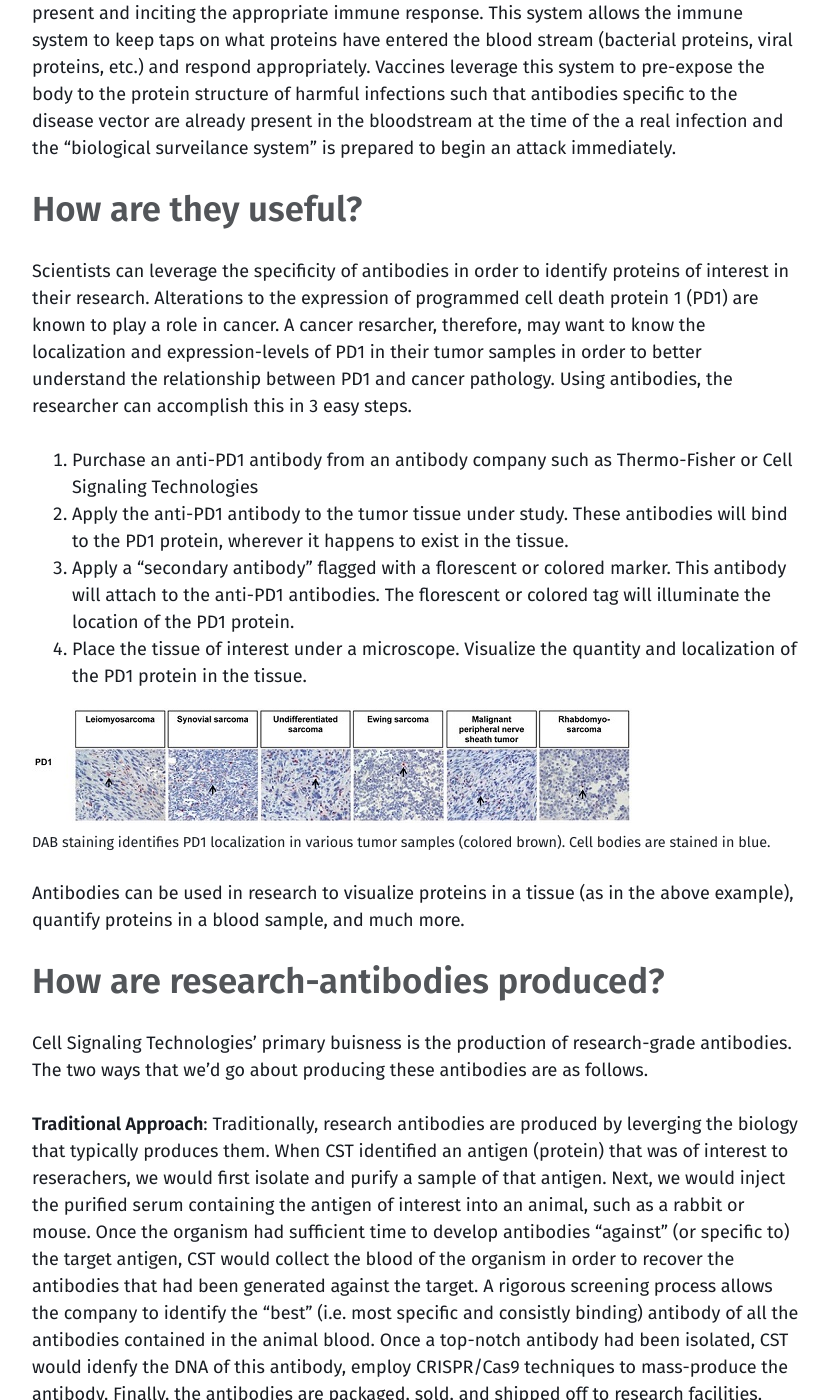
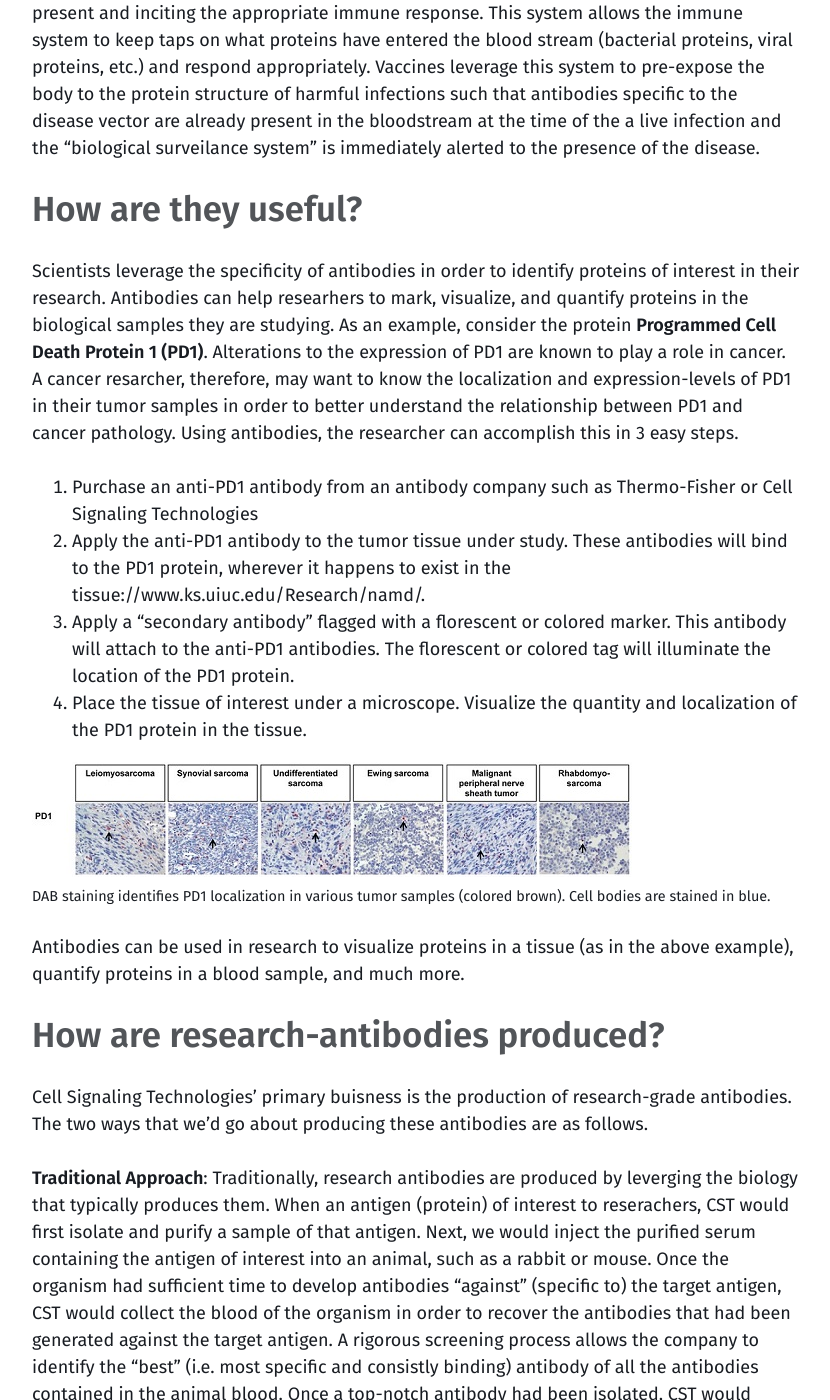
Before and after one commit to kenneym/kenneym.github.io, a Jekyll site: the page built from antibody-background.md, in a window 1280 px wide and 1400 px high, scrolled down 2310 px. Shown: the whole window, without its empty margins (40-870 px from the left). Built offline with Jekyll 4.4.1, drawn with Linux system fonts in a browser that asks for light colours; some of the changed text lies outside the part shown.

```diff
--- a/antibody-background.md
+++ b/antibody-background.md
@@ -6,18 +6,18 @@ permalink: /antibody-background
 ---
 This page provides a background on what antibodies are, how they are used in research, and state-of-the-art protocols on procuding them.
 
-## What are antibodies?:
+## What are antibodies?
 Antibodies are a class of proteins developed by immune cells in the body which act as a biological surveilance system. Whenever a novel protein (or "antigen") enters into the bloodstream, specialized cells such as macrophages and dendritic cells capture the protein and break it down in order to expose its structure. Once this process is complete, the broken-down antigen is presented to cells called Beta-Lymphocytes (or, more simply, "B-cells"). These B-cells produce antibodies with varying structures -- each with a different amino-acid sequence lining the variable region of the antibody -- in attempt to create an antibody with a variable region that is capable of binding specifically to a particular protein subunit of the antigen target.
 
 {% include image.html url="/assets/images/antibodies.png" description="The location of the antigen-binding site marks the variable region of the antibody. B-cells vary the amino acid sequence at the variable region in attempt to produce an antibody with the correct protein conformation to bind the target antigen. Each B-cell is responsible for generating an antibody to bind just one epitope (binding region) of the target antigen. Collectively, the B-cells to which the antigen is exposed produce antibodies against many components of the same target protein." %}
 
-Once properly-binding antibodies have been generated, B-cells release them into the bloodstream. Whenever the foreign protein enters into the bloodstream, antibodies specific to that foreign protein will bind, alerting the immune system that the foreign protein is present and inciting the appropriate immune response. This system allows the immune system to keep taps on what proteins have entered the blood stream (bacterial proteins, viral proteins, etc.) and respond appropriately. Vaccines leverage this system to pre-expose the body to the protein structure of harmful infections such that antibodies specific to the disease vector are already present in the bloodstream at the time of the a real infection and the "biological surveilance system" is prepared to begin an attack immediately.
+Once properly-binding antibodies have been generated, B-cells release them into the bloodstream. Whenever the foreign protein enters into the bloodstream, antibodies specific to that foreign protein will bind, alerting the immune system that the foreign protein is present and inciting the appropriate immune response. This system allows the immune system to keep taps on what proteins have entered the blood stream (bacterial proteins, viral proteins, etc.) and respond appropriately. Vaccines leverage this system to pre-expose the body to the protein structure of harmful infections such that antibodies specific to the disease vector are already present in the bloodstream at the time of the a live infection and the "biological surveilance system" is immediately alerted to the presence of the disease.
 
 ## How are they useful?
-Scientists can leverage the specificity of antibodies in order to identify proteins of interest in their research. Alterations to the expression of programmed cell death protein 1 (PD1) are known to play a role in cancer. A cancer resarcher, therefore, may want to know the localization and expression-levels of PD1 in their tumor samples in order to better understand the relationship between PD1 and cancer pathology. Using antibodies, the researcher can accomplish this in 3 easy steps.
+Scientists leverage the specificity of antibodies in order to identify proteins of interest in their research. Antibodies can help researhers to mark, visualize, and quantify proteins in the biological samples they are studying. As an example, consider the protein **Programmed Cell Death Protein 1 (PD1)**. Alterations to the expression of PD1 are known to play a role in cancer. A cancer resarcher, therefore, may want to know the localization and expression-levels of PD1 in their tumor samples in order to better understand the relationship between PD1 and cancer pathology. Using antibodies, the researcher can accomplish this in 3 easy steps.
 
 1. Purchase an anti-PD1 antibody from an antibody company such as Thermo-Fisher or Cell Signaling Technologies
-2. Apply the anti-PD1 antibody to the tumor tissue under study. These antibodies will bind to the PD1 protein, wherever it happens to exist in the tissue.
+2. Apply the anti-PD1 antibody to the tumor tissue under study. These antibodies will bind to the PD1 protein, wherever it happens to exist in the tissue://www.ks.uiuc.edu/Research/namd/.
 3. Apply a "secondary antibody" flagged with a florescent or colored marker. This antibody will attach to the anti-PD1 antibodies. The florescent or colored tag will illuminate the location of the PD1 protein.
 4. Place the tissue of interest under a microscope. Visualize the quantity and localization of the PD1 protein in the tissue.
 
@@ -28,15 +28,16 @@ Antibodies can be used in research to visualize proteins in a tissue (as in the
 ## How are research-antibodies produced?
 Cell Signaling Technologies' primary buisness is the production of research-grade antibodies. The two ways that we'd go about producing these antibodies are as follows.
 
-**Traditional Approach**: Traditionally, research antibodies are produced by leverging the biology that typically produces them. When CST identified an antigen (protein) that was of interest to reserachers, we would first isolate and purify a sample of that antigen. Next, we would inject the purified serum containing the antigen of interest into an animal, such as a rabbit or mouse. Once the organism had sufficient time to develop antibodies "against" (or specific to) the target antigen, CST would collect the blood of the organism in order to recover the antibodies that had been generated against the target. A rigorous screening process allows the company to identify the "best" (i.e. most specific and consistly binding) antibody of all the antibodies contained in the animal blood. Once a top-notch antibody had been isolated, CST would idenfy the DNA of this antibody, employ CRISPR/Cas9 techniques to mass-produce the antibody. Finally, the antibodies are packaged, sold, and shipped off to research facilities.
+**Traditional Approach**: Traditionally, research antibodies are produced by leverging the biology that typically produces them. When an antigen (protein) of interest to reserachers, CST would first isolate and purify a sample of that antigen. Next, we would inject the purified serum containing the antigen of interest into an animal, such as a rabbit or mouse. Once the organism had sufficient time to develop antibodies "against" (specific to) the target antigen, CST would collect the blood of the organism in order to recover the antibodies that had been generated against the target antigen. A rigorous screening process allows the company to identify the "best" (i.e. most specific and consistly binding) antibody of all the antibodies contained in the animal blood. Once a top-notch antibody had been isolated, CST would idenfy the DNA of this antibody, employ CRISPR/Cas9 techniques to mass-produce the antibody. Finally, the antibodies are packaged, sold, and shipped off to research facilities.
 
 ![polyclonal_process](/assets/images/Polyclonal-Project-Process.jpg)
 
 **Modern Biotechnological Approach**: The more modern method of antibody production replaces live immune systems with manual design and modern biotechnological techniques. CST and many other antibody companies are beginning to employ a method in which antibody genetics are designed from scratch. In this method, our researchers start with a "template" antibody DNA sequence. They then study the structure of the target antigen, and attempt to modify the amino-acid sequence at the variable region of the template in order to create an antibody that will bind properly. The antibody design process is challenging, and our researchers must rely on their knowledge on the chemical principles of binding affinity, taking into acount the acidity, hydrophobicity, and placement of the amino acids chosen to compose the antibody variable region. Once an amino acid sequence is chosen, our researchers use CRISPR/Cas9 techniques to produce the newly designed antibody. Several testing and redesign phases ensue until a high-quality antibody results. *Overall, this method is both faster and more cost-effective than using live organisms if implemented properly.*
 
-**In-Silico Approach**: The most modern and promising approach to antibody design involves the use of computerized simulations in the antibody design process. The *in-silico* method involves the same general process as the above method, but employs computerized molecular simulations to drive intelligent antibody design rather than relying on human intuition. In-silico approaches have been the driving force behind many modern antibody drugs, such as [Pembrolizumab](http://chemocare.com/chemotherapy/drug-info/Pembrolizumab.aspx)(Keytruda) and [Nivolumab](http://chemocare.com/chemotherapy/drug-info/Nivolumab.aspx)(Opdivo), and is being adopted at a rapid pace in the phamaceutfical industry due to its incredible discovery capabilities.
+**In-Silico Approach**: The most modern and promising approach to antibody design involves the use of computerized simulations in the antibody design process. The *in-silico* method involves the same general process as the above method, but employs computerized molecular simulations to drive intelligent antibody design rather than relying on human intuition. In-silico approaches have been the driving force behind many modern antibody drugs, such as [Pembrolizumab](http://chemocare.com/chemotherapy/drug-info/Pembrolizumab.aspx)(Keytruda) and [Nivolumab](http://chemocare.com/chemotherapy/drug-info/Nivolumab.aspx)(Opdivo), and are being adopted at a rapid pace in the phamaceutfical industry due to their incredible discovery capabilities.
 
 {% include image.html url="/assets/images/in-silico.jpg" description="The in-silico aproach involves starting with a template antibody and using molecular dynamics tools to test alterations to the variable region. Once researchers settle on an amino acid sequence that appears functional in computer simulations, the antibody genetic sequence is inserted into a plasmid and produced by microorganisms. Finally, the antibody is tested in lab (in-vitro). The process repeats until a superior antibody product is produced." %}
 
 
 **This completes our review of antibody function and design principles.**
+Head back to read more about my [bioinformatics internship](/experiences/bioinformatics)
--- a/index.html
+++ b/index.html
@@ -22,7 +22,7 @@ introduction: |
 
   <img class="circular--portrait" src="/assets/images/headshot.jpg">
 
-  Thanks for visiting! My name is Matt Kenney. I am a Junior at [Dartmouth College](https://home.dartmouth.edu/), majoring in Computer Science and Neuroscience. Currently, I am studying computer science at the [Hong Kong University of Science and Technology](https://www.ust.hk/home). Outside of class, I've conducted research for pathology and microbiology labs, cofounded a specialty cold brew company, worked as a bioinformatics intern, and have delved into numerous projects on my own time. As a technologist, my interests lie in:
+  Thanks for visiting! My name is Matt Kenney. I am a Junior at [Dartmouth College](https://home.dartmouth.edu/), majoring in Computer Science and Neuroscience. Currently, I am studying abroad at the [Hong Kong University of Science and Technology](https://www.ust.hk/home). Outside of class, I've conducted research for pathology and microbiology labs, cofounded a specialty cold brew company, worked as a bioinformatics intern, and have delved into numerous projects on my own time. As a technologist, my interests lie in:
   - Data Analytics
   - DevOps and Cloud Infrastructure
   - Machine Learning
```
Also changed, not shown: _experiences/antibody-ml.md (+2 -2 lines), _experiences/bioinformatics.md (+11 -7 lines), skills.md (+9 -8 lines).
